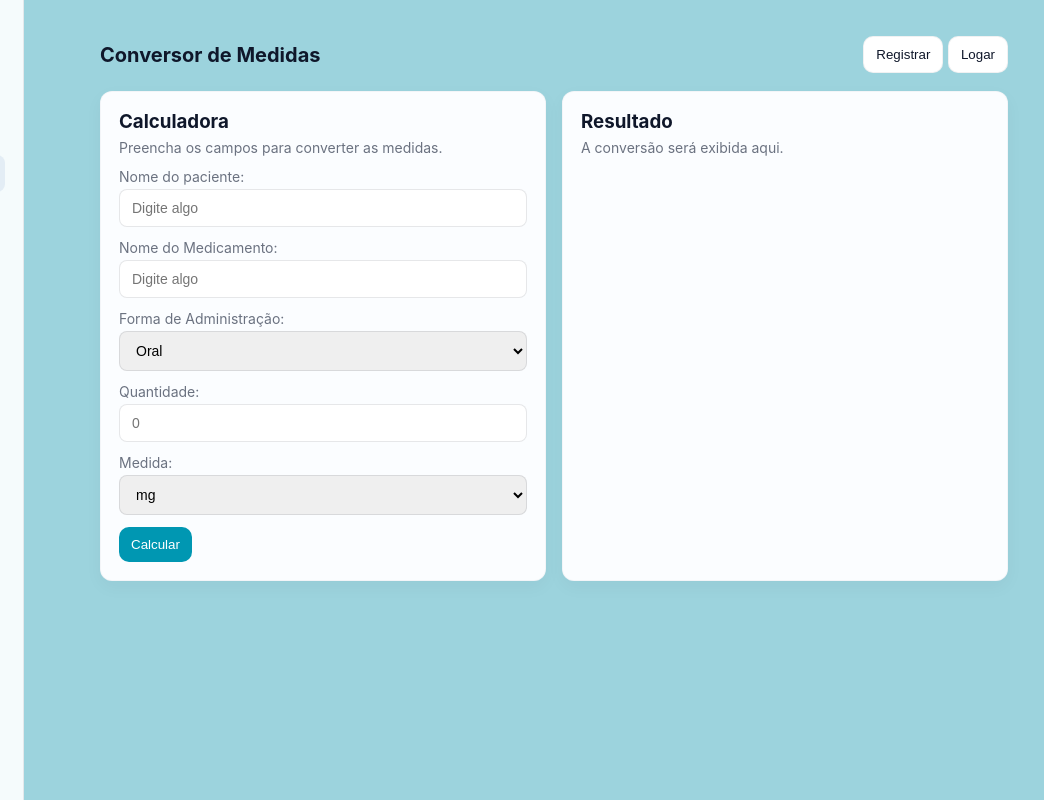
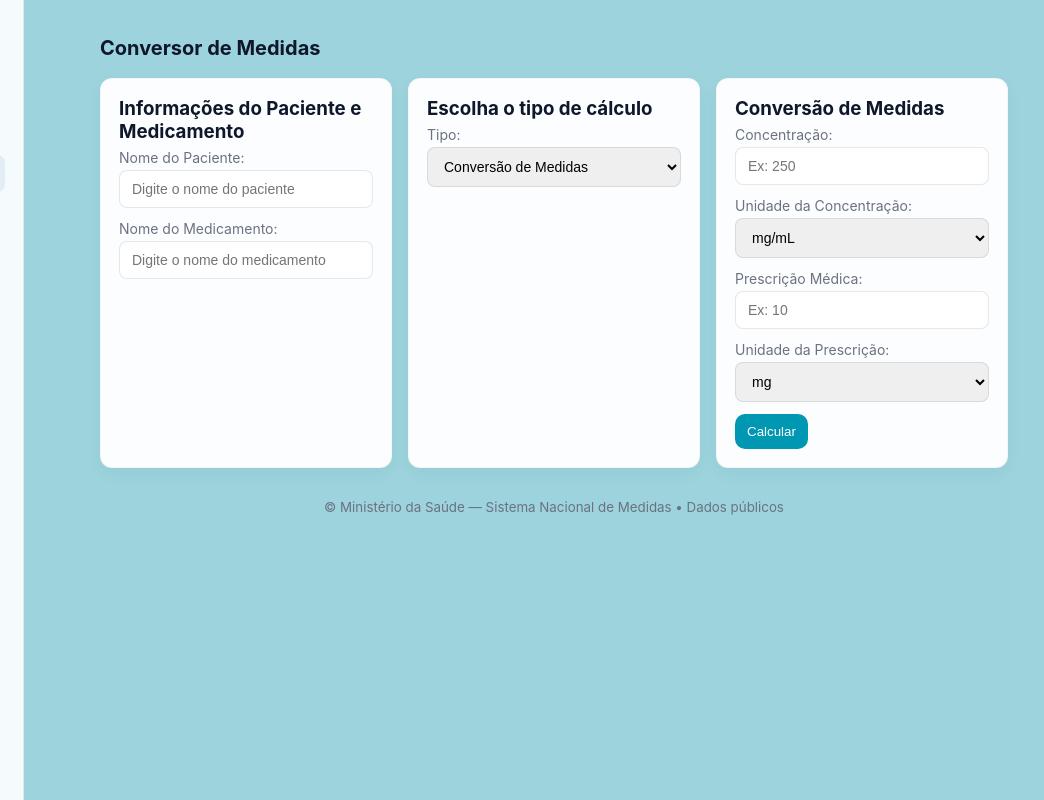
Before and after one commit to matheusefs/sistema-de-ajuda-medica, a plain HTML site: page conversor.html in a window 1280 px wide. Shown: the full height of the page, 236-1280 px from the left. Drawn offline with Linux system fonts and the light colour scheme.

Commit message:
Add files via upload

```diff
--- a/conversor.html
+++ b/conversor.html
@@ -1,10 +1,9 @@
 <!doctype html>
 <html lang="pt-BR">
 <head>
-  <meta charset="utf-8" />
-  <meta name="viewport" content="width=device-width,initial-scale=1" />
+<meta charset="utf-8">
+<meta name="viewport" content="width=device-width,initial-scale=1">
 <title>Sistema Nacional de Medidas — Conversor</title>
-  <meta name="description" content="Sistema governamental para orientações e medidas de remédio" />
 <style>
 :root{
   --bg:#9cd3dd;
@@ -19,37 +18,29 @@
 *{box-sizing:border-box;margin:0;padding:0}
 html,body{height:100%;background:linear-gradient(180deg,#9cd3dd 0%,#9cd3dd 100%);color:#0f172a;}
 
-  .sidebar{
-    position:fixed;left:0;top:0;bottom:0;width:260px;padding:28px 18px;display:flex;flex-direction:column;gap:18px;background:rgba(255,255,255,0.9);backdrop-filter: blur(6px);border-right:1px solid rgba(15,23,42,0.08);
-  }
+.sidebar{position:fixed;left:0;top:0;bottom:0;width:260px;padding:28px 18px;display:flex;flex-direction:column;gap:18px;background:rgba(255,255,255,0.9);backdrop-filter: blur(6px);border-right:1px solid rgba(15,23,42,0.08);}
 .brand{display:flex;gap:12px;align-items:center}
 .logo{width:56px;height:56px;border-radius:8px;}
 .brand-text{display:flex;flex-direction:column;font-size:14px}
 .brand-text strong{font-size:15px;color:var(--accent)}
 .brand-text span{font-size:12px;color:var(--muted)}
-
 .nav{display:flex;flex-direction:column;gap:8px;margin-top:8px}
 .nav a{padding:10px 12px;border-radius:8px;text-decoration:none;color:var(--muted);font-size:14px}
 .nav a.active{background:var(--glass);color:var(--accent-600);font-weight:600}
 .sidebar-footer{margin-top:auto;color:var(--muted);font-size:12px}
-
 .content{margin-left:300px;padding:36px;min-height:100vh}
 .topbar{display:flex;justify-content:space-between;align-items:center;margin-bottom:18px}
 .topbar h1{margin:0;font-size:20px}
 .btn{padding:10px 12px;border-radius:10px;border:1px solid rgba(15,23,42,0.06);background:#fff;cursor:pointer;text-decoration:none;color:#0f172a}
 .btn.primary{background:var(--accent);color:#fff;border:0}
-  .btn.ghost{background:transparent;border:1px solid rgba(15,23,42,0.06)}
-
 .cards{display:grid;grid-template-columns:repeat(auto-fit,minmax(260px,1fr));gap:16px}
 .card{background:var(--card);padding:18px;border-radius:12px;box-shadow:0 6px 18px rgba(16,24,40,0.04);border:1px solid rgba(15,23,42,0.03)}
 .card h3{margin:0 0 6px 0}
 .card p{margin:0 0 12px 0;color:var(--muted);font-size:14px}
 .form-group{display:flex;flex-direction:column;margin-bottom:12px}
 .form-group label{font-size:14px;color:var(--muted);margin-bottom:4px}
-  .form-input{padding:10px 12px;border-radius:8px;border:1px solid rgba(15,23,42,0.1);font-size:14px}
-
+.form-input, select{padding:10px 12px;border-radius:8px;border:1px solid rgba(15,23,42,0.1);font-size:14px}
 .footer{margin-top:28px;color:var(--muted);text-align:center}
-
 @media (max-width:900px){
   .sidebar{position:relative;width:100%;height:auto;flex-direction:row;align-items:center;padding:12px 16px}
   .content{margin-left:0;padding:18px}
@@ -58,6 +49,7 @@
 </style>
 </head>
 <body>
+
 <aside class="sidebar">
   <div class="brand">
     <svg class="logo" viewBox="0 0 64 64" xmlns="http://www.w3.org/2000/svg">
@@ -86,53 +78,110 @@
 <main class="content">
 <header class="topbar">
   <h1>Conversor de Medidas</h1>
-      <div class="top-actions">
-        <button class="btn">Registrar</button>
-        <button class="btn">Logar</button>
-      </div>
 </header>
 
 <section class="cards">
+
+  <!-- Campos comuns -->
   <article class="card">
-        <h3>Calculadora</h3>
-        <p>Preencha os campos para converter as medidas.</p>
+    <h3>Informações do Paciente e Medicamento</h3>
     <div class="form-group">
-          <label for="paciente">Nome do paciente:</label>
-          <input type="text" id="paciente" placeholder="Digite algo" class="form-input">
+      <label for="paciente">Nome do Paciente:</label>
+      <input type="text" id="paciente" class="form-input" placeholder="Digite o nome do paciente">
     </div>
     <div class="form-group">
       <label for="medicamento">Nome do Medicamento:</label>
-          <input type="text" id="medicamento" placeholder="Digite algo" class="form-input">
+      <input type="text" id="medicamento" class="form-input" placeholder="Digite o nome do medicamento">
+    </div>
+  </article>
+
+  <!-- Escolha do tipo de cálculo -->
+  <article class="card">
+    <h3>Escolha o tipo de cálculo</h3>
+    <div class="form-group">
+      <label for="tipo_calc">Tipo:</label>
+      <select id="tipo_calc" class="form-input" onchange="mostrarFormulario()">
+        <option value="conversao">Conversão de Medidas</option>
+        <option value="diluicao">Cálculo de Diluição</option>
+      </select>
+    </div>
+  </article>
+
+  <!-- Formulário Conversão de Medidas -->
+  <article class="card" id="form-conversao">
+    <h3>Conversão de Medidas</h3>
+    <div class="form-group">
+      <label for="concentracao">Concentração:</label>
+      <input type="number" id="concentracao" class="form-input" placeholder="Ex: 250">
     </div>
     <div class="form-group">
-          <label for="forma_adm">Forma de Administração:</label>
-          <select id="forma_adm" class="form-input">
-            <option value="oral">Oral</option>
-            <option value="intramuscular">Intramuscular</option>
-            <option value="intravenoso">Intravenoso</option>
-            <option value="subcutaneo">Subcutâneo</option>
+      <label for="unidade_conc">Unidade da Concentração:</label>
+      <select id="unidade_conc" class="form-input">
+        <option value="mg/ml">mg/mL</option>
+        <option value="g/ml">g/mL</option>
+        <option value="ug/ml">µg/mL</option>
       </select>
     </div>
     <div class="form-group">
-          <label for="quantidade">Quantidade:</label>
-          <input type="number" id="quantidade" placeholder="0" class="form-input">
+      <label for="prescricao">Prescrição Médica:</label>
+      <input type="number" id="prescricao" class="form-input" placeholder="Ex: 10">
     </div>
     <div class="form-group">
-          <label for="medida">Medida:</label>
-          <select id="medida" class="form-input">
+      <label for="unidade_presc">Unidade da Prescrição:</label>
+      <select id="unidade_presc" class="form-input">
         <option value="mg">mg</option>
         <option value="g">g</option>
-            <option value="ml">ml</option>
-            <option value="ug">ug</option>
+        <option value="ml">mL</option>
+        <option value="ug">µg</option>
       </select>
     </div>
     <button class="btn primary">Calcular</button>
   </article>
 
-      <article class="card">
-        <h3>Resultado</h3>
-        <p>A conversão será exibida aqui.</p>
+  <!-- Formulário Cálculo de Diluição -->
+  <article class="card" id="form-diluicao" style="display:none;">
+    <h3>Cálculo de Diluição</h3>
+    <div class="form-group">
+      <label for="dilu_conc">Concentração:</label>
+      <input type="number" id="dilu_conc" class="form-input" placeholder="Ex: 250">
+    </div>
+    <div class="form-group">
+      <label for="dilu_unidade_conc">Unidade da Concentração:</label>
+      <select id="dilu_unidade_conc" class="form-input">
+        <option value="mg/ml">mg/mL</option>
+        <option value="g/ml">g/mL</option>
+        <option value="ug/ml">µg/mL</option>
+      </select>
+    </div>
+    <div class="form-group">
+      <label for="dilu_presc">Prescrição Médica:</label>
+      <input type="number" id="dilu_presc" class="form-input" placeholder="Ex: 10">
+    </div>
+    <div class="form-group">
+      <label for="dilu_unidade_presc">Unidade da Prescrição:</label>
+      <select id="dilu_unidade_presc" class="form-input">
+        <option value="mg">mg</option>
+        <option value="g">g</option>
+        <option value="ml">mL</option>
+        <option value="ug">µg</option>
+      </select>
+    </div>
+    <button class="btn primary">Calcular</button>
   </article>
+
+</section>
+
+<footer class="footer">
+  <small>© Ministério da Saúde — Sistema Nacional de Medidas • Dados públicos</small>
+</footer>
+
+<script>
+function mostrarFormulario() {
+  const tipo = document.getElementById('tipo_calc').value;
+  document.getElementById('form-conversao').style.display = tipo === 'conversao' ? 'block' : 'none';
+  document.getElementById('form-diluicao').style.display = tipo === 'diluicao' ? 'block' : 'none';
+}
+</script>
 
 </main>
 </body>
```
Lines whose indentation alone changed are shown as unchanged.
